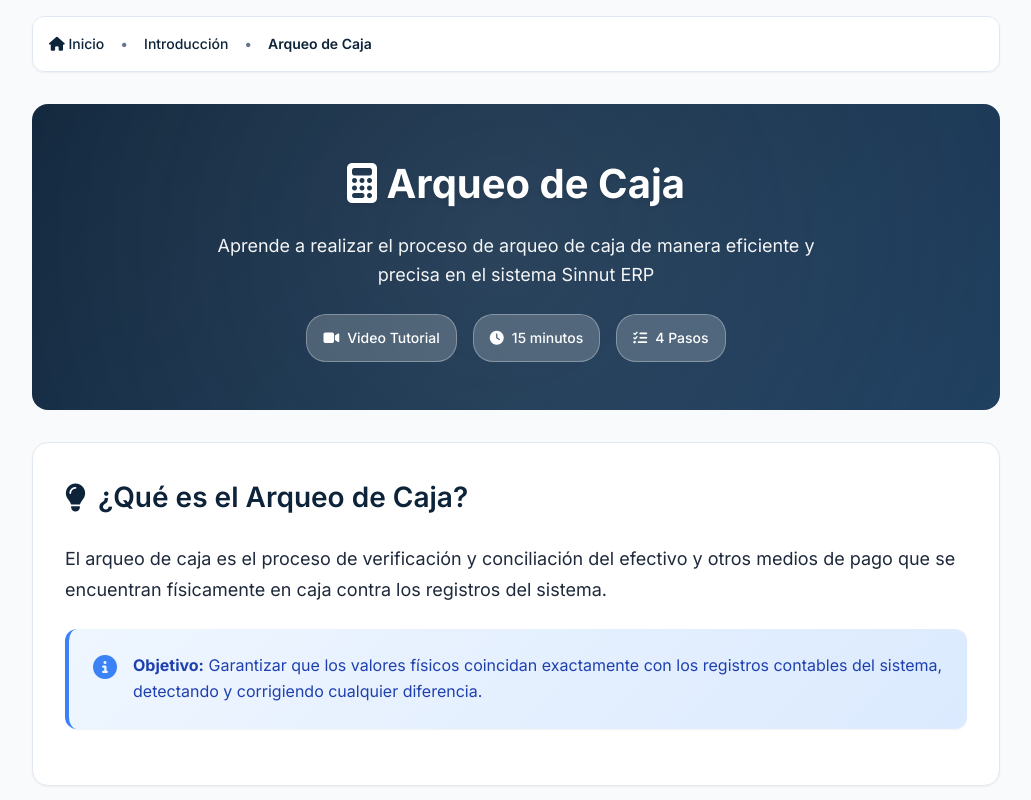
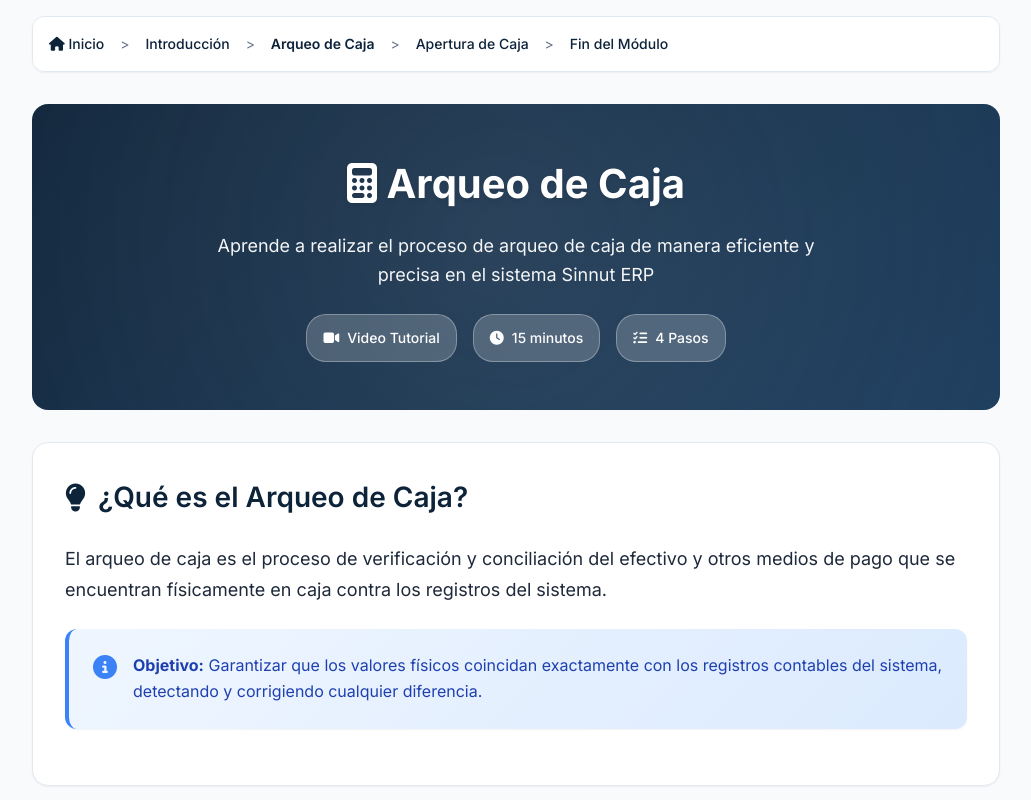
Before and after one commit to Sgamboa567/Capacitacion-Sinnut, a website: page modulos/contabilidad/arqueo-caja.html in a window 1280 px wide. Shown: the top 800 px of the page, without its empty margins (124-1155 px from the left). Drawn offline with Linux system fonts and the light colour scheme.

Commit message:
fix: Completado breadcrumb en arqueo-caja.html
- Agregadas todas las secciones futuras al breadcrumb: Apertura de Caja > Fin del Modulo
- Breadcrumb completo: Inicio > Introduccion > Arqueo de Caja > Apertura de Caja > Fin del Modulo
- Permite navegacion hacia adelante en el flujo del curso

```diff
--- a/modulos/contabilidad/arqueo-caja.html
+++ b/modulos/contabilidad/arqueo-caja.html
@@ -956,10 +956,14 @@
         <!-- Navigation -->
         <nav class="nav-breadcrumb">
             <a href="../../index.html"><i class="fas fa-home"></i> Inicio</a>
-            <span class="separator">•</span>
+            <span class="separator">></span>
             <a href="introduccion-contabilidad.html">Introducción</a>
-            <span class="separator">•</span>
+            <span class="separator">></span>
             <span style="color: var(--primary-color); font-weight: 600;">Arqueo de Caja</span>
+            <span class="separator">></span>
+            <a href="apertura-caja.html">Apertura de Caja</a>
+            <span class="separator">></span>
+            <a href="fin-modulo-contabilidad.html">Fin del Módulo</a>
         </nav>
 
         <!-- Header -->
```
